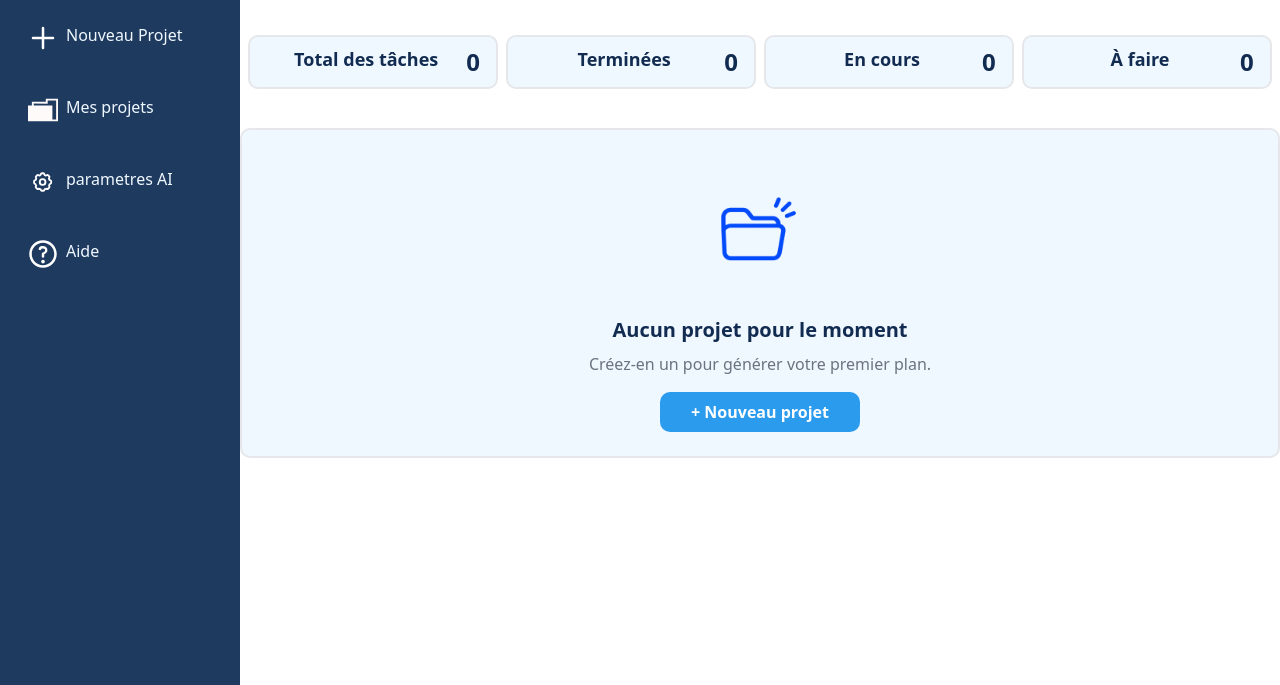
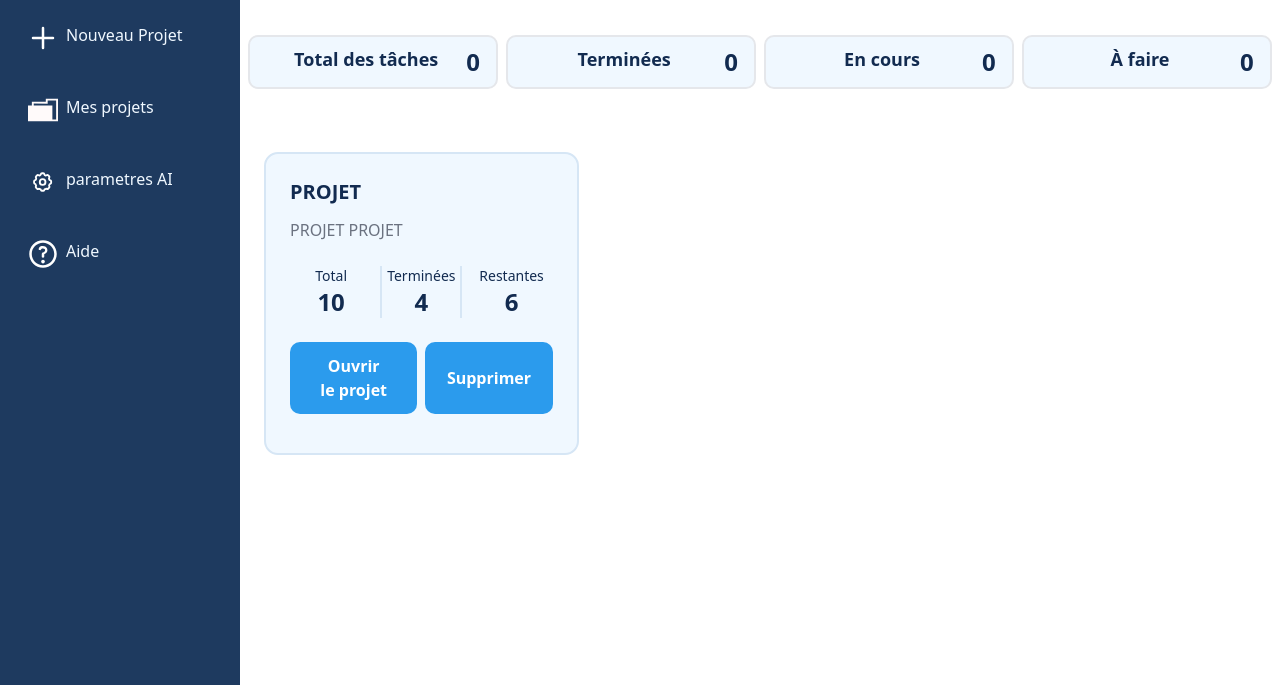
Before and after one commit to MEHDIKHANFRI/-PLANIT-AI, a plain HTML site: page index.html in a window 1280 px wide. Shown: the part 195-880 px from the top of the page. Drawn offline with nearby package versions, Linux system fonts and the light colour scheme.

Commit message:
ajouter la carte projet au dashboard et enregistrer les projets dans localStorage

```diff
--- a/index.html
+++ b/index.html
@@ -78,7 +78,7 @@
                     </div>
                 </div>
 
-            <div class="col-span-2 mt-[15px] h-full">
+            <div id="aucunProjet" class="col-span-2 mt-[15px] h-full hidden">
                 <div class="w-full rounded-[10px] bg-[#F0F8FF] border-2 flex flex-col items-center justify-center text-center p-6">
 
                     <img src="img/Dossier bleu avec accents lumineux.png" alt="Dossier" class="w-[150px] h-[150px] object-contain mb-3">
@@ -91,6 +91,36 @@
                     </div>
                 </div>
 
+                <div id="projetsUtilisateur" class="col-span-2 mt-[15px] h-full grid grid-cols-3 gap-6 p-6">
+                    <div class="bg-[#F0F8FF] border-2 border-[#D6E6F5] rounded-[14px] p-6">
+                        <h3 id="nomProjet" class="text-xl font-bold text-[#122B50]">PROJET</h3>
+                        <p id="descriptionProjet" class="text-gray-500 mt-3">PROJET PROJET</p>
+                        <div class="grid grid-cols-3 gap-2 text-center mt-6">
+
+                            <div>
+                                <p class="text-sm text-[#122B50]">Total</p>
+                                <p id="Total" class="text-2xl font-bold text-[#122B50]">10</p>
+                            </div>
+
+                            <div class="border-x-2 border-[#D6E6F5]">
+                                <p class="text-sm text-[#122B50]">Terminées</p>
+                                <p id="Terminees" class="text-2xl font-bold text-[#122B50]">4</p>
+                            </div>
+
+                            <div>
+                                <p class="text-sm text-[#122B50]">Restantes</p>
+                                <p id="Restantes" class="text-2xl font-bold text-[#122B50]">6</p>
+                            </div>
+
+                        </div>
+                        <div class="flex gap-2 mt-6">
+                            <a href="project.html" id="Ouvrirbtn" class=" bg-[#2B9BED] w-[50%] text-white text-center font-semibold px-4 py-3 rounded-[10px]">Ouvrir <br> le projet</a>
+                            <button type="button" id="Supprimer" class="bg-[#2B9BED] w-[50%] text-white text-center font-semibold px-4 py-3 rounded-[10px]">Supprimer</button>
+                        </div>
+                    </div>
+
+                </div>
+
             </div>
         </div>
     </div>
```
Also changed, not shown: new-project.html (+2 -0 lines), new-project.js (+27 -0 lines).
